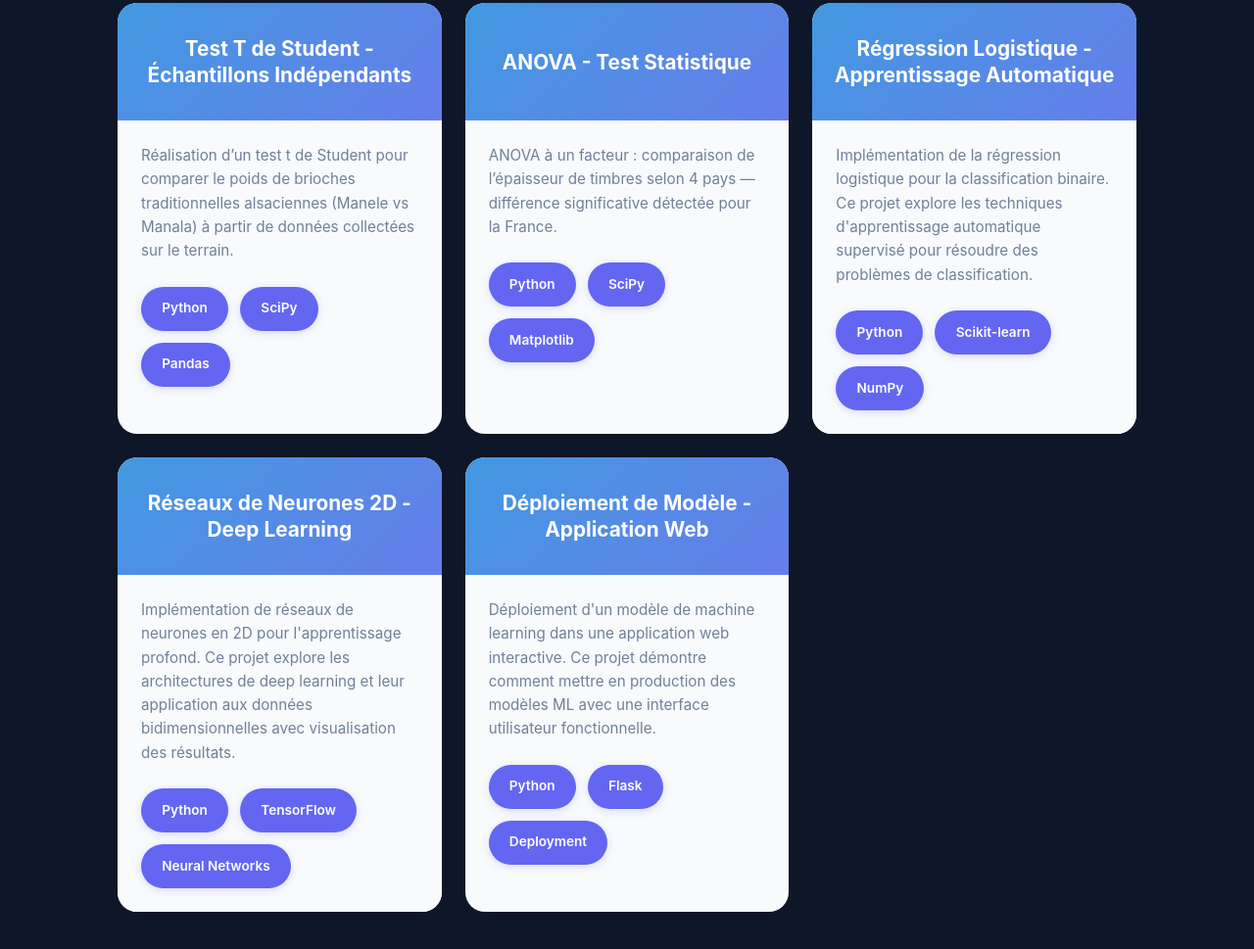
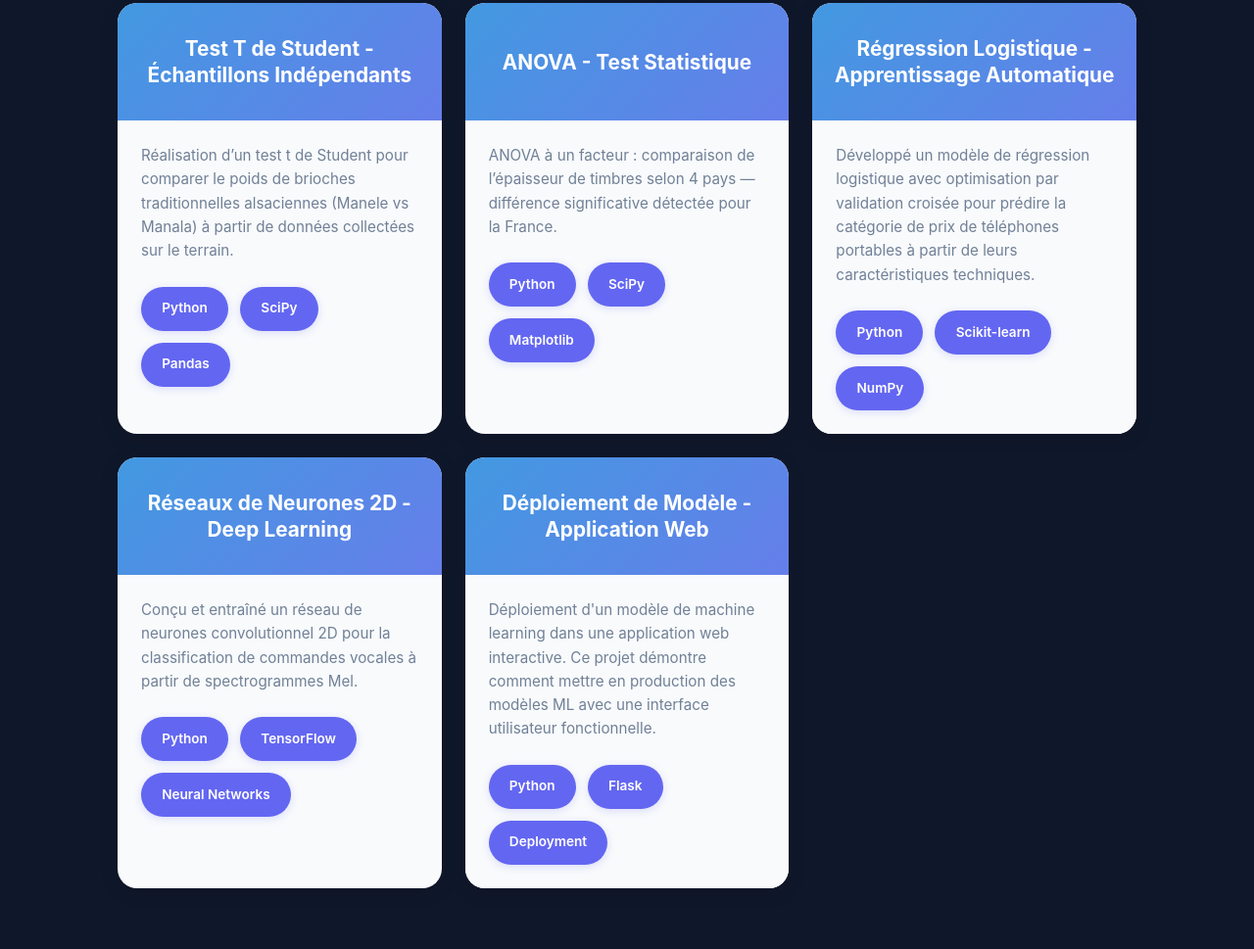
Before and after one commit to bigirimanainnocent12/PORTFOLIO, a plain HTML site: page index.html in a window 1280 px wide. Shown: the part 2496-3465 px from the top of the page at 98% size. Drawn offline with Linux system fonts and the light colour scheme.

Commit message:
Update index.html

```diff
--- a/index.html
+++ b/index.html
@@ -1938,7 +1938,7 @@
                     <h3 class="project-title-header">Régression Logistique - Apprentissage Automatique</h3>
                 </div>
                 <div class="project-content">
-                    <p class="project-description">Implémentation de la régression logistique pour la classification binaire. Ce projet explore les techniques d'apprentissage automatique supervisé pour résoudre des problèmes de classification.</p>
+                    <p class="project-description">Développé un modèle de régression logistique avec optimisation par validation croisée pour prédire la catégorie de prix de téléphones portables à partir de leurs caractéristiques techniques.</p>
                     <div class="project-tags-section">
                         <span class="tag">Python</span>
                         <span class="tag">Scikit-learn</span>
@@ -1952,7 +1952,7 @@
                     <h3 class="project-title-header">Réseaux de Neurones 2D - Deep Learning</h3>
                 </div>
                 <div class="project-content">
-                    <p class="project-description">Implémentation de réseaux de neurones en 2D pour l'apprentissage profond. Ce projet explore les architectures de deep learning et leur application aux données bidimensionnelles avec visualisation des résultats.</p>
+                    <p class="project-description">Conçu et entraîné un réseau de neurones convolutionnel 2D pour la classification de commandes vocales à partir de spectrogrammes Mel.</p>
                     <div class="project-tags-section">
                         <span class="tag">Python</span>
                         <span class="tag">TensorFlow</span>
```
